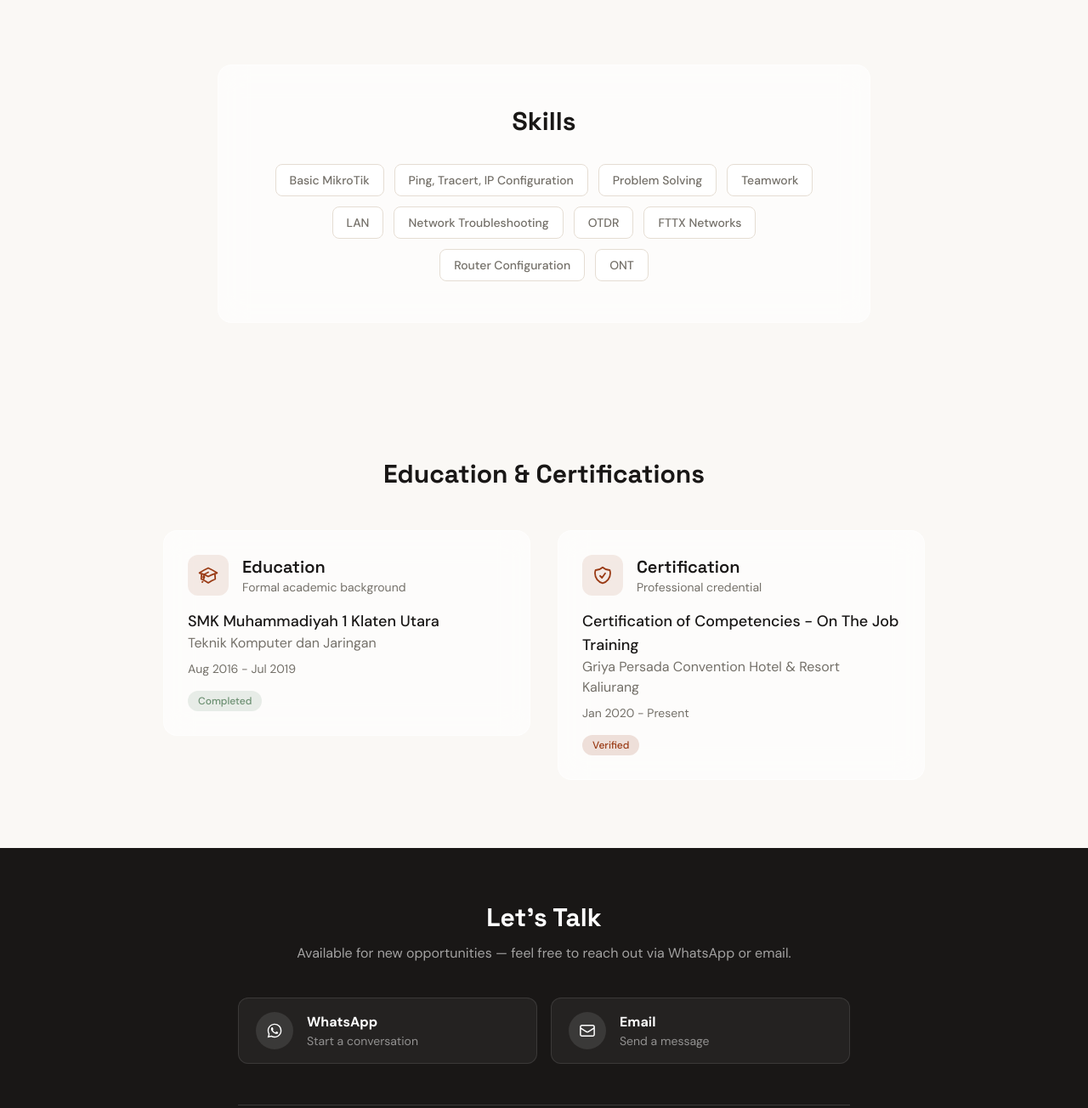
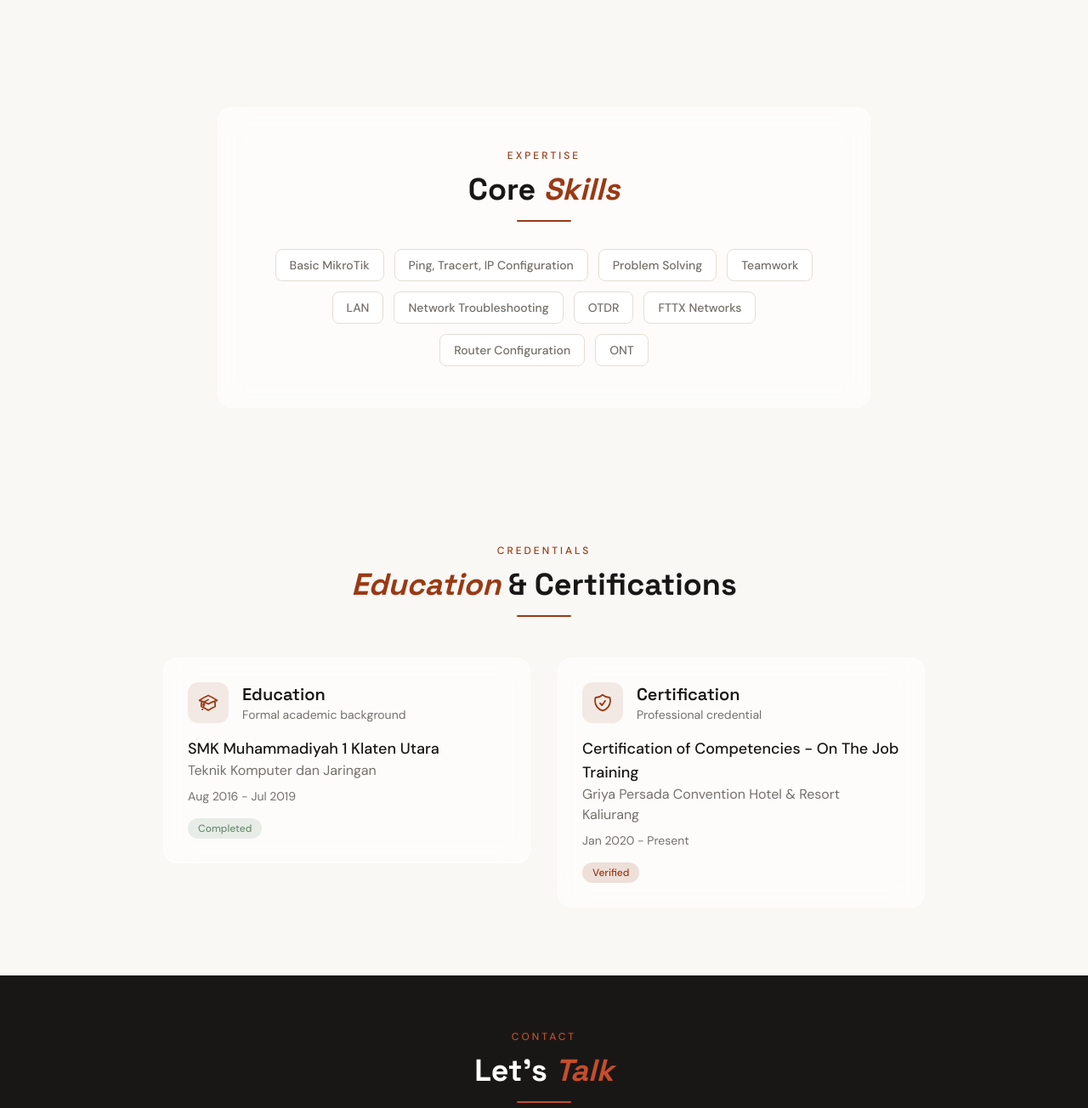
Before and after one commit to xcode-yk/web-cv, a website: page index.html in a window 1280 px wide. Shown: the part 2380-3684 px from the top of the page at 85% size. Drawn offline with nearby package versions, Linux system fonts and the light colour scheme.

Commit message:
Add staggered section headings with eyebrow labels and accent dividers

```diff
--- a/index.html
+++ b/index.html
@@ -76,7 +76,11 @@
         <section id="experience" class="py-20 scroll-mt-20">
             <div class="container mx-auto px-6">
                 <div class="max-w-4xl mx-auto">
-                    <h2 class="text-3xl font-bold text-text-primary mb-12 text-center">Work Experience</h2>
+                    <div class="text-center mb-12 section-head anim-on-scroll">
+                        <p class="text-xs font-medium uppercase tracking-[0.25em] text-accent mb-3 reveal-item">Career</p>
+                        <h2 class="text-3xl md:text-4xl font-bold text-text-primary reveal-item">Work <span class="text-accent italic">Experience</span></h2>
+                        <div class="w-16 h-0.5 bg-accent rounded-full mx-auto mt-4 reveal-item"></div>
+                    </div>
                     <div class="space-y-10">
                         <!-- Biznet -->
                         <div class="relative pl-6 border-l-2 border-border anim-on-scroll">
@@ -138,7 +142,11 @@
         <section id="skills" class="py-20 scroll-mt-20">
             <div class="container mx-auto px-6">
                 <div class="max-w-3xl mx-auto glass-card p-8 md:p-12 anim-on-scroll">
-                    <h2 class="text-3xl font-bold text-text-primary mb-8 text-center">Skills</h2>
+                    <div class="text-center mb-8 section-head anim-on-scroll">
+                        <p class="text-xs font-medium uppercase tracking-[0.25em] text-accent mb-3 reveal-item">Expertise</p>
+                        <h2 class="text-3xl md:text-4xl font-bold text-text-primary reveal-item">Core <span class="text-accent italic">Skills</span></h2>
+                        <div class="w-16 h-0.5 bg-accent rounded-full mx-auto mt-4 reveal-item"></div>
+                    </div>
                     <div class="flex flex-wrap justify-center gap-3">
                         <span class="skill-chip">Basic MikroTik</span>
                         <span class="skill-chip">Ping, Tracert, IP Configuration</span>
@@ -159,7 +167,11 @@
         <section id="education" class="py-20 scroll-mt-20">
             <div class="container mx-auto px-6">
                 <div class="max-w-4xl mx-auto">
-                    <h2 class="text-3xl font-bold text-text-primary mb-12 text-center">Education &amp; Certifications</h2>
+                    <div class="text-center mb-12 section-head anim-on-scroll">
+                        <p class="text-xs font-medium uppercase tracking-[0.25em] text-accent mb-3 reveal-item">Credentials</p>
+                        <h2 class="text-3xl md:text-4xl font-bold text-text-primary reveal-item"><span class="text-accent italic">Education</span> &amp; Certifications</h2>
+                        <div class="w-16 h-0.5 bg-accent rounded-full mx-auto mt-4 reveal-item"></div>
+                    </div>
                     <div class="grid grid-cols-1 md:grid-cols-2 gap-8">
                         <div class="edu-reveal">
                         <div class="edu-card">
@@ -205,7 +217,11 @@
     <!-- Footer -->
     <footer id="contact" class="py-16 bg-text-primary text-white scroll-mt-20">
         <div class="container mx-auto px-6 max-w-3xl text-center">
-            <h2 class="text-3xl font-bold mb-3">Let's Talk</h2>
+            <div class="mb-10 section-head anim-on-scroll">
+                <p class="text-xs font-medium uppercase tracking-[0.25em] text-accent-light mb-3 reveal-item">Contact</p>
+                <h2 class="text-3xl md:text-4xl font-bold mb-3 reveal-item">Let's <span class="text-accent-light italic">Talk</span></h2>
+                <div class="w-16 h-0.5 bg-accent-light rounded-full mx-auto mt-4 reveal-item"></div>
+            </div>
             <p class="text-white/60 mb-10">Available for new opportunities — feel free to reach out via WhatsApp or email.</p>
 
             <!-- Contact Cards -->
--- a/src/input.css
+++ b/src/input.css
@@ -103,6 +103,21 @@
     transform: translateY(0);
   }
 
+  .section-head .reveal-item {
+    opacity: 0;
+    transform: translateY(16px);
+    transition: opacity 0.6s ease-out, transform 0.6s ease-out;
+  }
+
+  .section-head.animated .reveal-item {
+    opacity: 1;
+    transform: translateY(0);
+  }
+
+  .section-head .reveal-item:nth-child(1) { transition-delay: 0.05s; }
+  .section-head .reveal-item:nth-child(2) { transition-delay: 0.15s; }
+  .section-head .reveal-item:nth-child(3) { transition-delay: 0.25s; }
+
   .nav-link {
     @apply relative text-text-secondary px-3 py-2 text-sm font-medium transition-colors duration-200 ease-out;
     @apply hover:text-accent;
--- a/src/main.js
+++ b/src/main.js
@@ -62,7 +62,7 @@ function initScrollspy() {
 }
 
 function initScrollReveal() {
-  const elements = document.querySelectorAll(".anim-on-scroll, .edu-reveal");
+  const elements = document.querySelectorAll(".anim-on-scroll, .edu-reveal, .section-head");
   if (!elements.length) return;
 
   const observer = new IntersectionObserver(
```
Also changed, not shown: dist/output.css.
